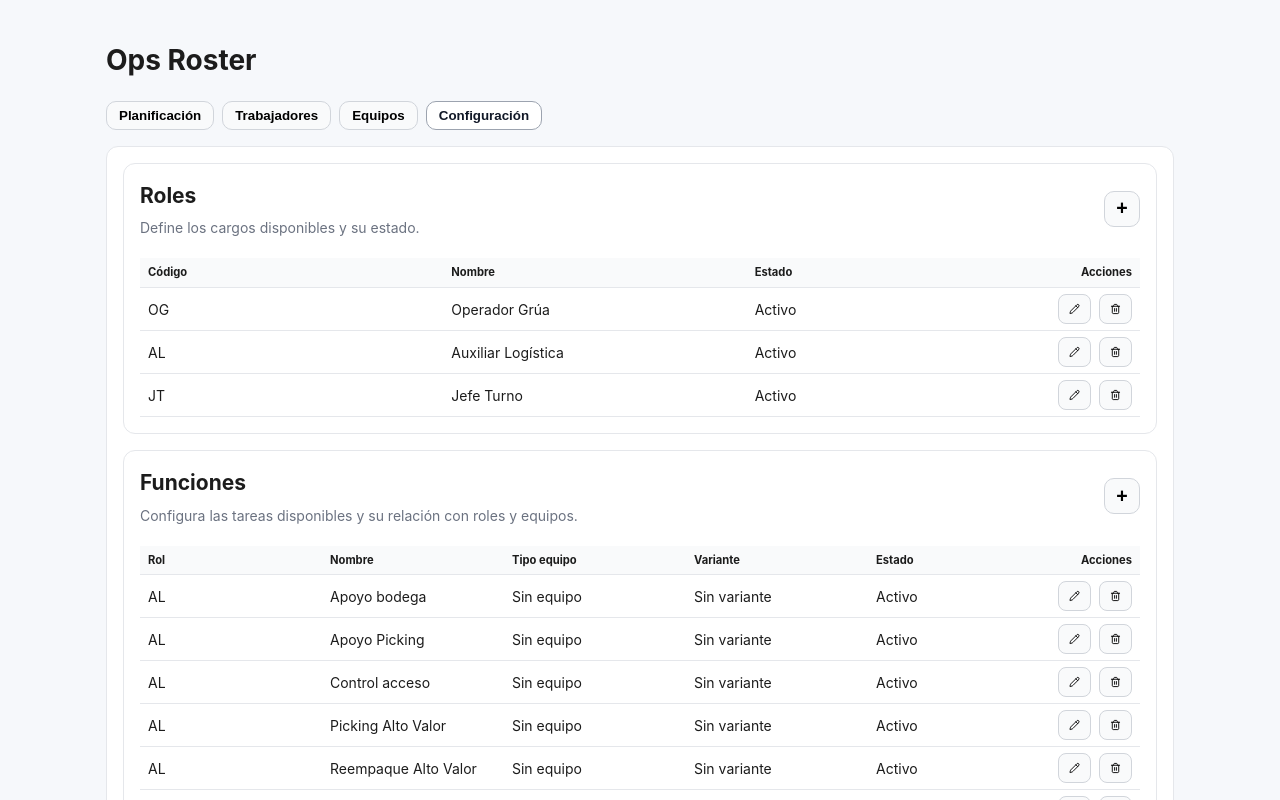
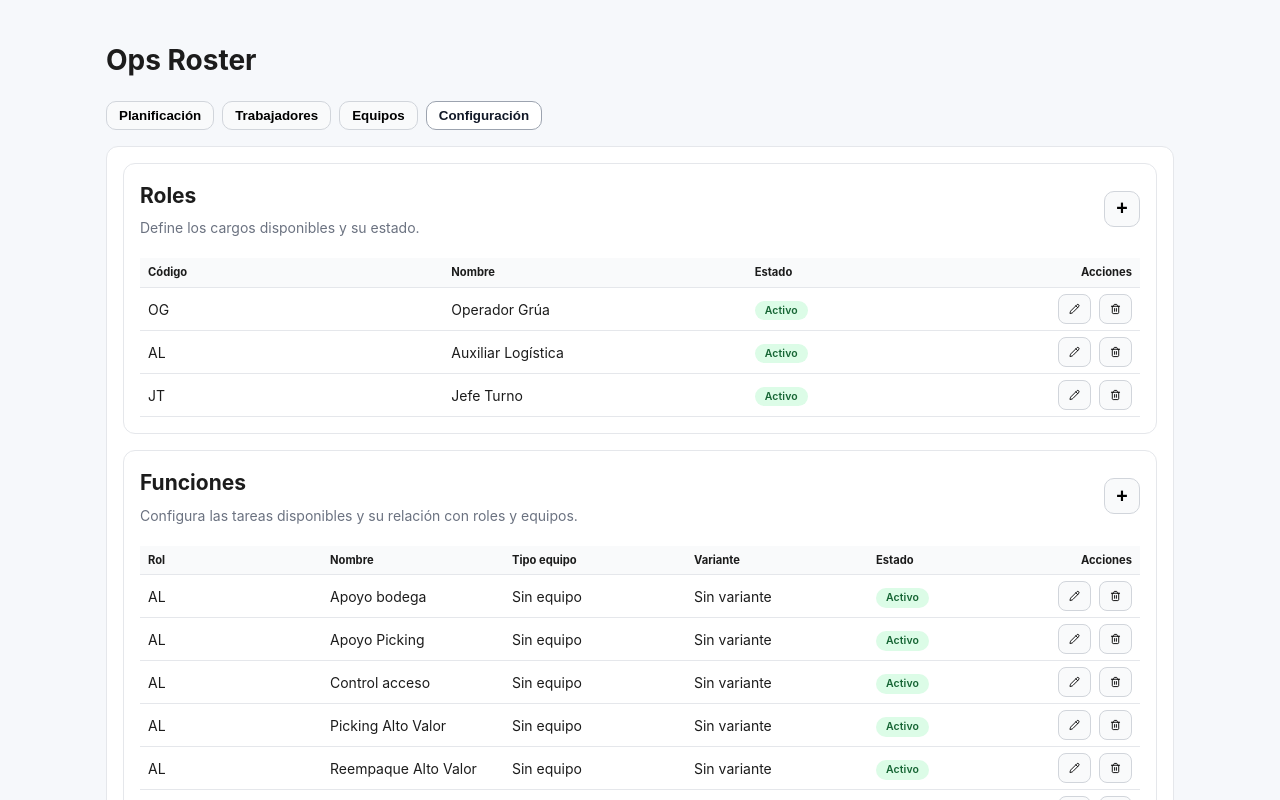
Before and after one commit to cabp393/ops-roster, a React (Vite) app: page / in a window 1280 px wide. Both pictures are taken after a click on the button "Configuración". Shown: the top 800 px of the page. Built offline with nearby package versions, Linux system fonts and the light colour scheme.

Commit message:
Add status pills to setup tables

```diff
--- a/src/pages/SetupPage.tsx
+++ b/src/pages/SetupPage.tsx
@@ -572,7 +572,11 @@ export function SetupPage() {
                 <tr key={role.id}>
                   <td>{role.code}</td>
                   <td>{role.name}</td>
-                  <td>{role.isActive ? 'Activo' : 'Inactivo'}</td>
+                  <td>
+                    <span className="status-pill" data-status={role.isActive ? 'activo' : 'inactivo'}>
+                      {role.isActive ? 'Activo' : 'Inactivo'}
+                    </span>
+                  </td>
                   <td className="cell-actions">
                     <div className="button-row">
                       <button
@@ -725,7 +729,11 @@ export function SetupPage() {
                   <td>{task.name}</td>
                   <td>{task.equipmentType ?? 'Sin equipo'}</td>
                   <td>{task.equipmentVariant ?? 'Sin variante'}</td>
-                  <td>{task.isActive ? 'Activo' : 'Inactivo'}</td>
+                  <td>
+                    <span className="status-pill" data-status={task.isActive ? 'activo' : 'inactivo'}>
+                      {task.isActive ? 'Activo' : 'Inactivo'}
+                    </span>
+                  </td>
                   <td className="cell-actions">
                     <div className="button-row">
                       <button
@@ -841,7 +849,11 @@ export function SetupPage() {
                 <tr key={type.id}>
                   <td>{type.roleCode || 'Sin rol'}</td>
                   <td>{type.name}</td>
-                  <td>{type.isActive ? 'Activo' : 'Inactivo'}</td>
+                  <td>
+                    <span className="status-pill" data-status={type.isActive ? 'activo' : 'inactivo'}>
+                      {type.isActive ? 'Activo' : 'Inactivo'}
+                    </span>
+                  </td>
                   <td className="cell-actions">
                     <div className="button-row">
                       <button
```
